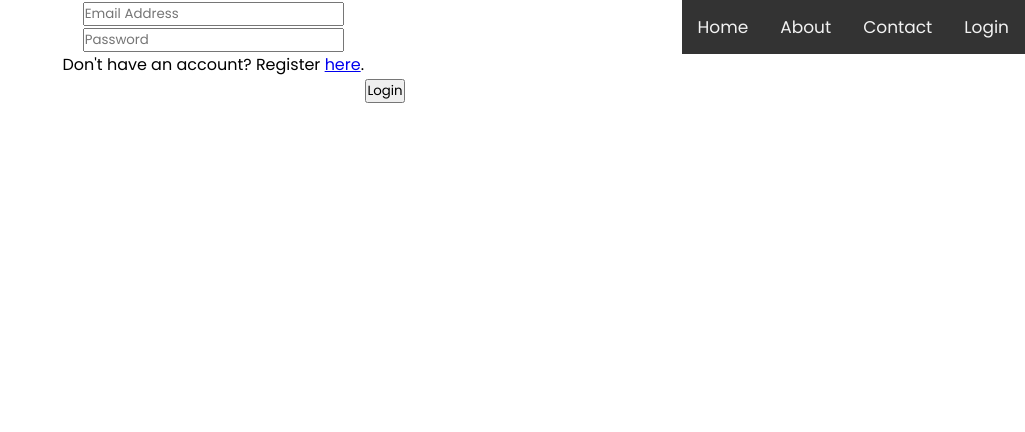
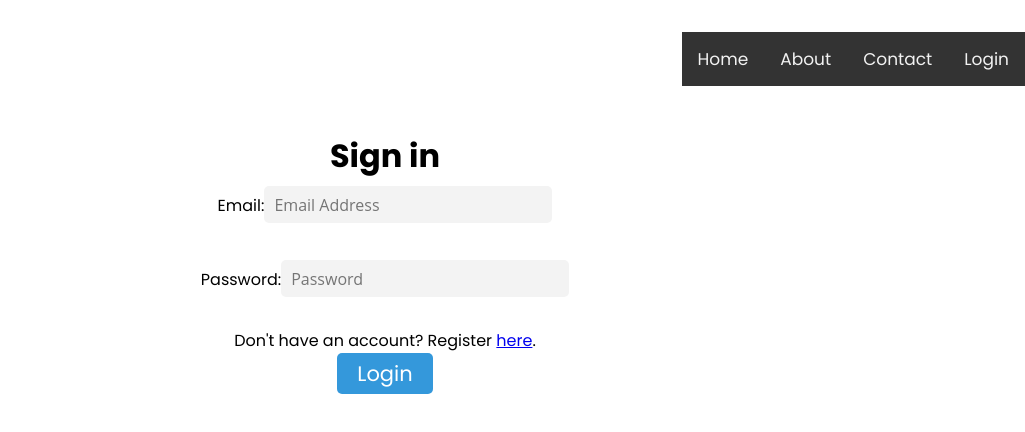
Before and after one commit to CSE-3311-Team-1/CSE-3311-Team-1.github.io, a React (Create React App) app: page /login in a window 1280 px wide. Shown: the top 432 px of the page, without its empty margins (255-1280 px from the left). Built offline with nearby package versions, Linux system fonts and the light colour scheme.

Commit message:
Added css elemets to Login from

```diff
--- a/src/LoginForm.js
+++ b/src/LoginForm.js
@@ -1,4 +1,5 @@
 import React from 'react';
+import './components/Form.css'
 
 class LoginForm extends React.Component {
   constructor(props) {
@@ -20,30 +21,37 @@ class LoginForm extends React.Component {
 
   render() {
     return (
-      <form id="loginform" onSubmit={this.handleSubmit}>
+      <form className='form' id="loginform" onSubmit={this.handleSubmit}>
+         <div className='form-inputs'>
+           <h1>Sign in</h1>
         <label>
-          <input
+          Email:
+        </label>
+          <input className='form-input'
           type="text"
           name="Email"
           placeholder="Email Address"
           value={this.state.value}
           onChange={this.handleChange}
           />
+          </div>
+        <div className='form-inputs'>
+        <label>
+          Password:
         </label>
-        <br></br>
-        <label>
-        <input
+        <input className='form-input'
           type="text"
           name="pass"
           placeholder="Password"
           value={this.state.value}
           onChange={this.handleChange}
           />
-        </label>
-        <br></br>
+          </div>
+
+
         Don't have an account? Register <a href='/register'>here</a>.
         <br></br>
-        <input type="submit" value="Login" />
+        <input className='button' type="submit" value="Login" />
       </form>
     );
   }
--- a/src/RegisterForm.js
+++ b/src/RegisterForm.js
@@ -31,7 +31,7 @@ class RegisterForm extends React.Component {
 
 
         <form className='form' onSubmit={this.handleSubmit}>
-          <h1>
+          <h1 className='form-title'>
             Get started with us today! Create your<br />
             account by fillig out the <br />
             information below.
```
